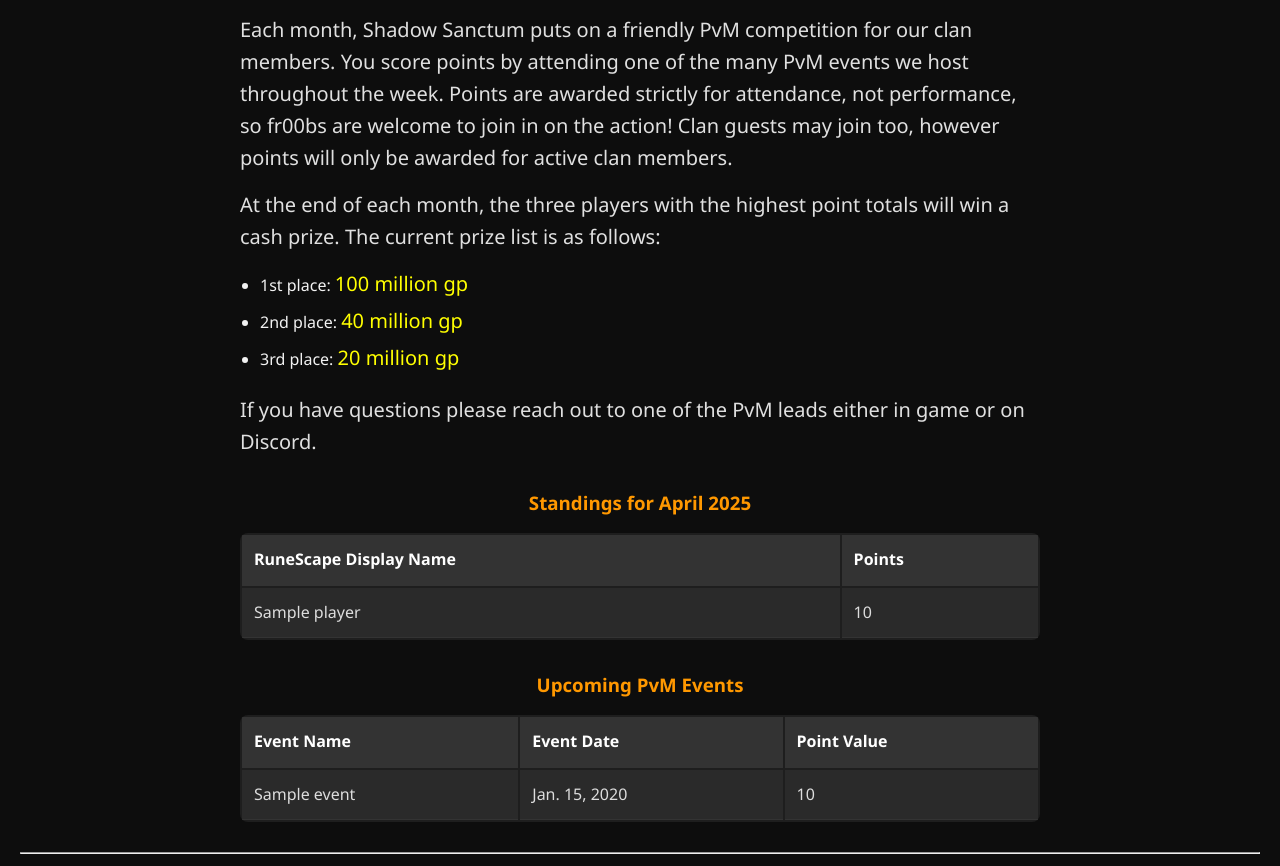
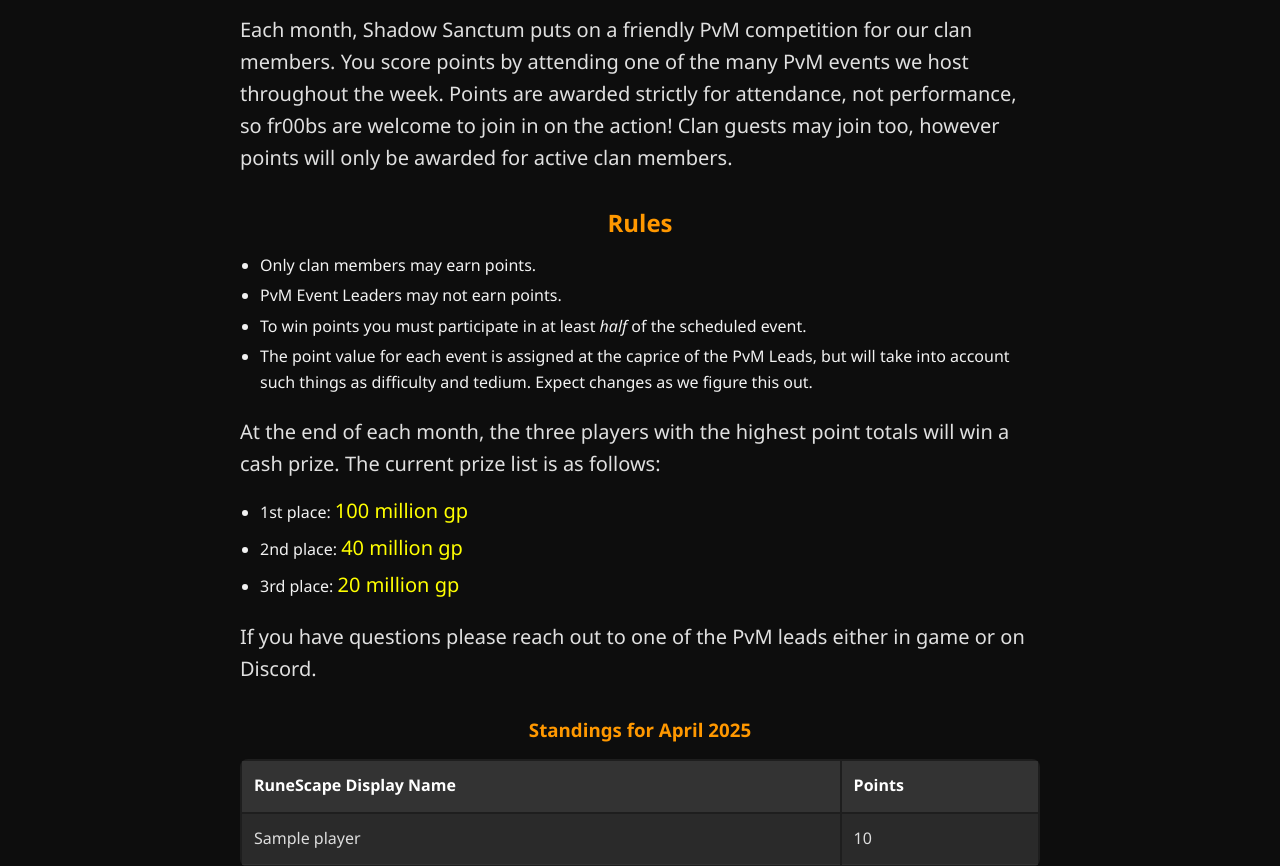
Before and after one commit to vincent-demarco/pvm-app, a Django app: template events/templates/events/current.html in a window 1280 px wide. Shown: the part 242-1108 px from the top of the page. Run offline with Django 5.2, Linux system fonts and the light colour scheme; tables that the repository leaves empty hold one stand-in row (values such as "Sample post"); the template is opened without the code that fills it: values that come from a table or form of the project are taken from there, most other values are stand-ins (such as "Sample title", 1, 10 or a date in 2020); parts of the project's set-up code (start-up, migrations or seed data) failed here and were passed over.

Commit message:
Added rules to PvM Contest page

```diff
--- a/events/templates/events/current.html
+++ b/events/templates/events/current.html
@@ -7,6 +7,21 @@
   performance, so fr00bs are welcome to join in on the action! Clan guests may
   join too, however points will only be awarded for active clan members.
 </p>
+<h2>Rules</h2>
+<ul>
+  <li>Only clan members may earn points.</li>
+  <li>PvM Event Leaders may not earn points.</li>
+  <li>
+    To win points you must participate in at least <em>half</em> of the
+    scheduled event.
+  </li>
+  <li>
+    The point value for each event is assigned at the caprice of the PvM Leads,
+    but will take into account such things as difficulty and tedium. Expect
+    changes as we figure this out.
+  </li>
+</ul>
+
 <p>
   At the end of each month, the three players with the highest point totals will
   win a cash prize. The current prize list is as follows:
```
Also changed, not shown: 1 other file.
